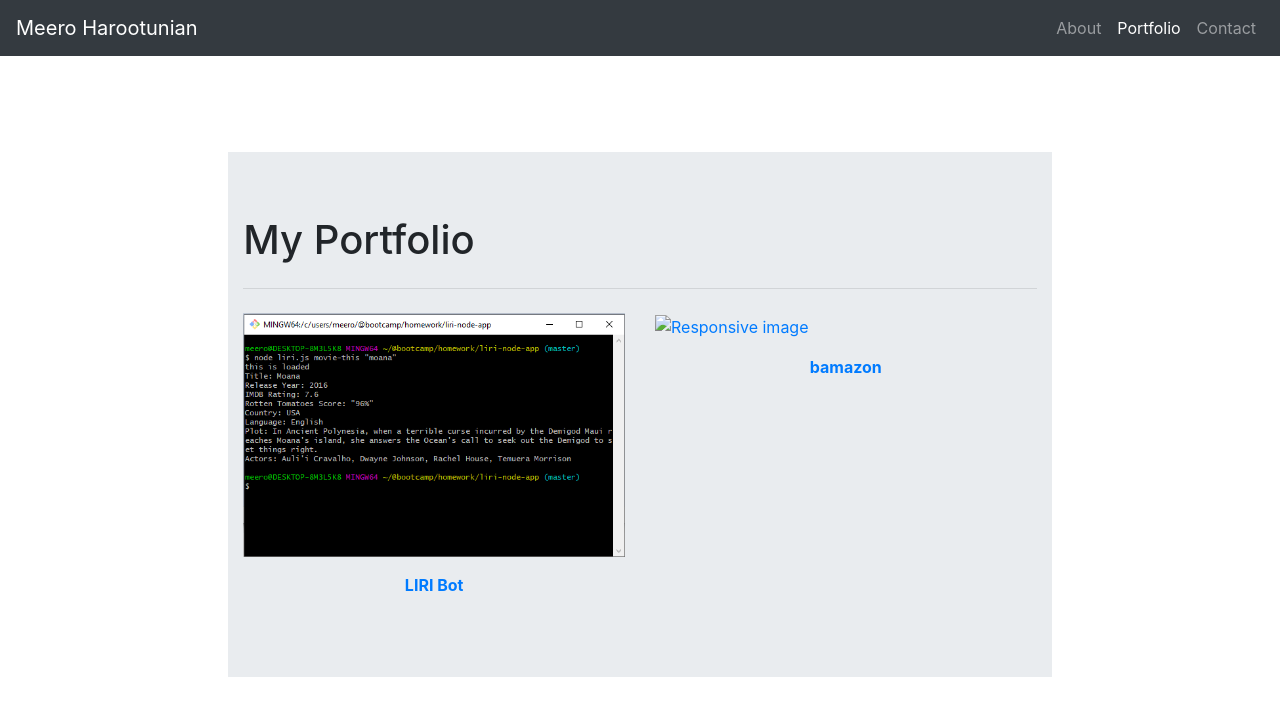
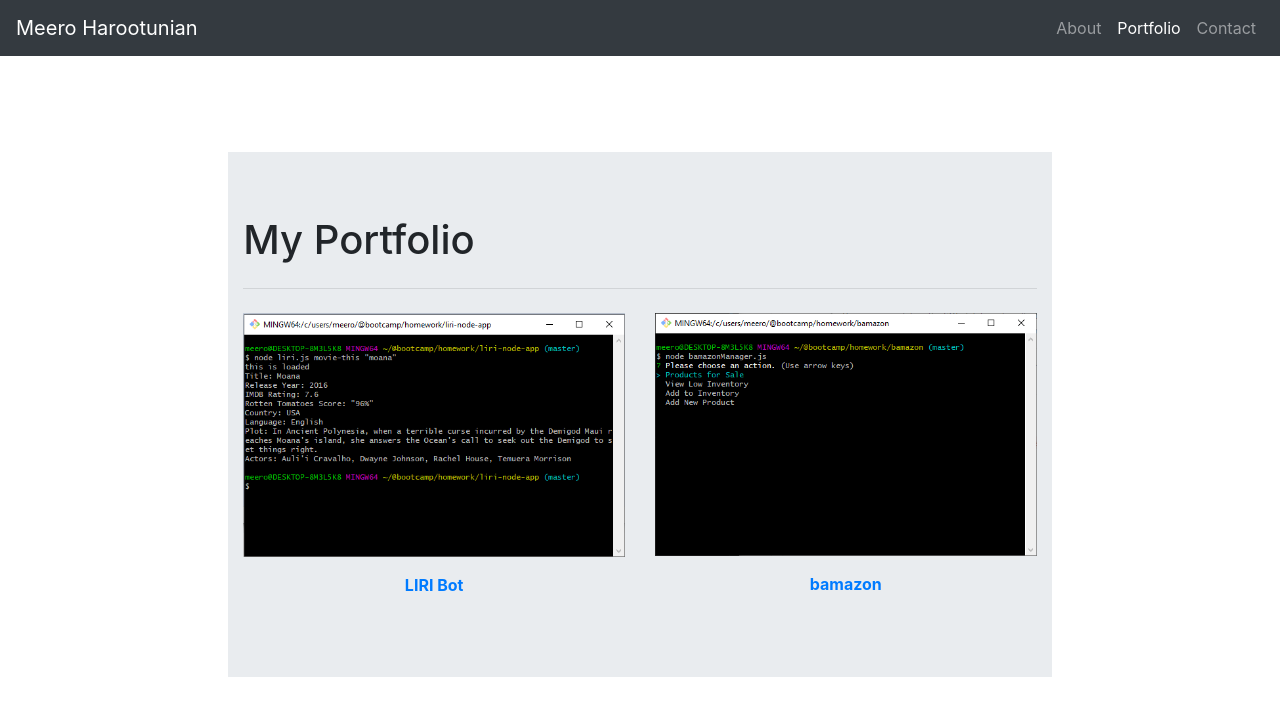
Before and after one commit to mharootunian/Bootstrap-Portfolio, a plain HTML site: page portfolio.html in a window 1280 px wide. Drawn offline with nearby package versions, Linux system fonts and the light colour scheme.

Commit message:
fixed portoflio image

```diff
--- a/portfolio.html
+++ b/portfolio.html
@@ -69,7 +69,7 @@
               <div class='col-xs-12 col-sm-6 col-md-6 col-lg-6 col-xl-6'>
                 <p>
                   <a href="https://github.com/mharootunian/bamazon">
-                    <img src="./assets/images/bamazon.png" class="img-fluid" alt="Responsive image">
+                    <img src="./assets/images/manager-1.PNG" class="img-fluid" alt="Responsive image">
                     <center><strong>bamazon</strong></center>
                   </a>
                 </p>
```
